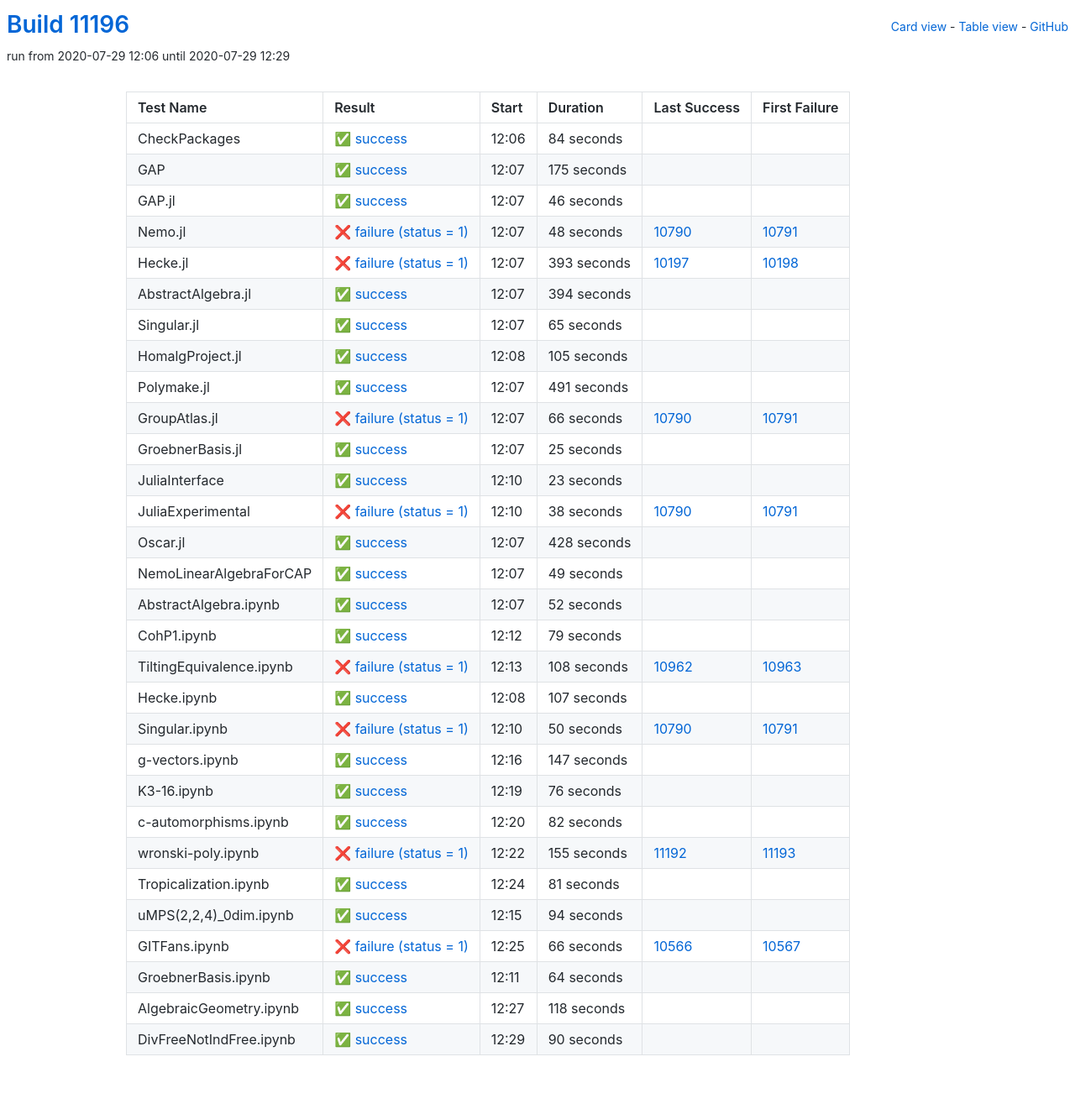
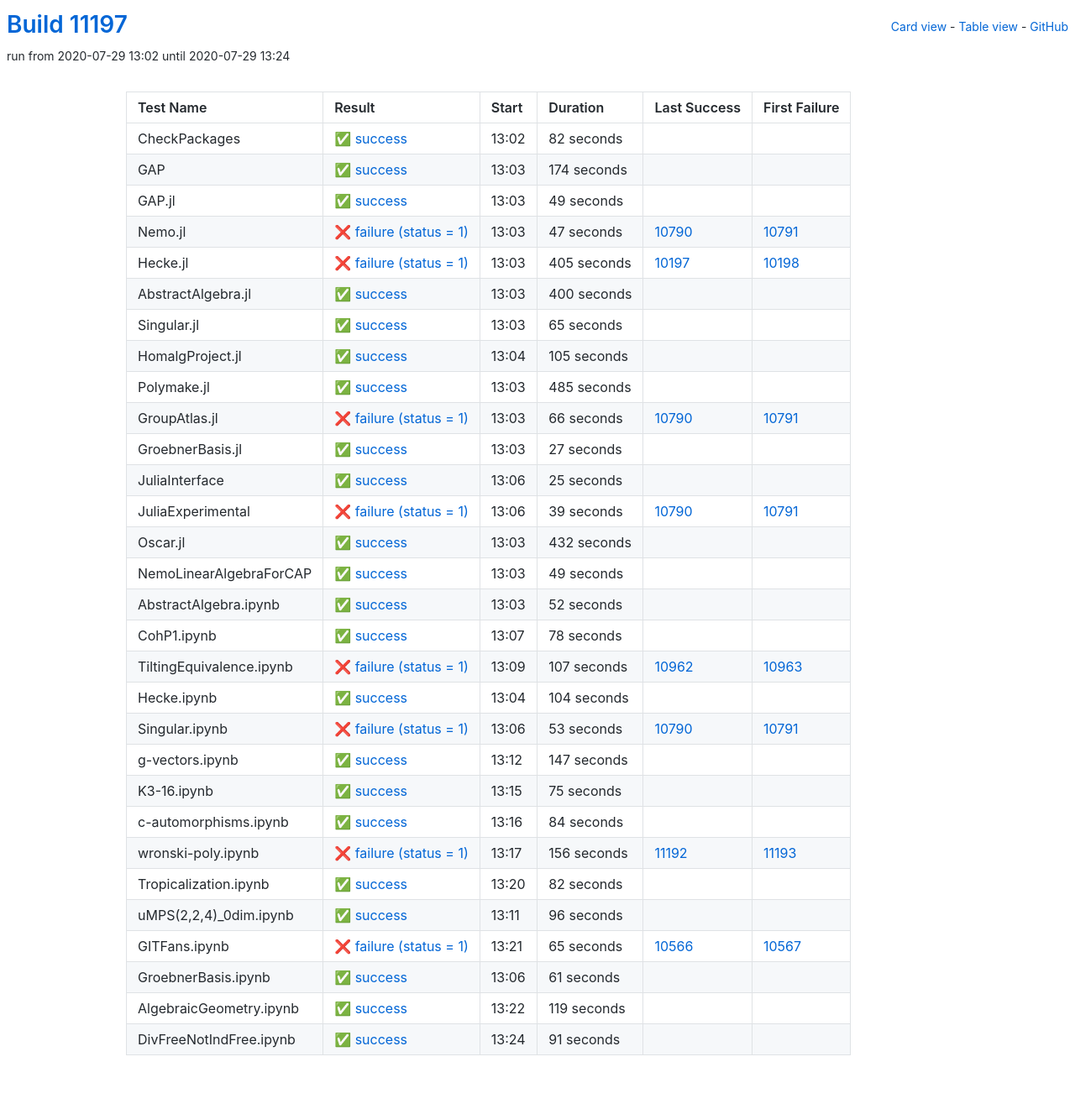
Before and after one commit to oscar-system/oscar-ci-status, a Jekyll site: the page built from table.html, in a window 1280 px wide. Shown: the whole page at 84% size. Built offline with Jekyll 4.4.1, drawn with Linux system fonts in a browser that asks for light colours.

Commit message:
Build #11197

```diff
--- a/_data/ci.yml
+++ b/_data/ci.yml
@@ -1,6 +1,6 @@
 ---
-build: 11196
-build_url: https://oscarci.mathematik.uni-kl.de/job/oscar/11196/
+build: 11197
+build_url: https://oscarci.mathematik.uni-kl.de/job/oscar/11197/
 job: oscar
 organization: oscar-system
 repo: oscar-ci-status
@@ -8,80 +8,80 @@
 tests:
 - name: CheckPackages
   id: checkpackages
-  log: https://oscarci.mathematik.uni-kl.de/job/oscar/11196/artifact/logs/build-11196/CheckPackages.log
-  start: 2020-07-29 12:06
+  log: https://oscarci.mathematik.uni-kl.de/job/oscar/11197/artifact/logs/build-11197/CheckPackages.log
+  start: 2020-07-29 13:02
   success: true
   exitcode: 0
   status: success
-  duration: 84
+  duration: 82
   last_success: false
   last_success_url:
   first_failure: false
   first_failure_url:
 - name: GAP
   id: gap
-  log: https://oscarci.mathematik.uni-kl.de/job/oscar/11196/artifact/logs/build-11196/GAP.log
-  start: 2020-07-29 12:07
+  log: https://oscarci.mathematik.uni-kl.de/job/oscar/11197/artifact/logs/build-11197/GAP.log
+  start: 2020-07-29 13:03
   success: true
   exitcode: 0
   status: success
-  duration: 175
+  duration: 174
   last_success: false
   last_success_url:
   first_failure: false
   first_failure_url:
 - name: GAP.jl
   id: gap-jl
-  log: https://oscarci.mathematik.uni-kl.de/job/oscar/11196/artifact/logs/build-11196/GAP.jl.log
-  start: 2020-07-29 12:07
+  log: https://oscarci.mathematik.uni-kl.de/job/oscar/11197/artifact/logs/build-11197/GAP.jl.log
+  start: 2020-07-29 13:03
   success: true
   exitcode: 0
   status: success
-  duration: 46
+  duration: 49
   last_success: false
   last_success_url:
   first_failure: false
   first_failure_url:
 - name: Nemo.jl
   id: nemo-jl
-  log: https://oscarci.mathematik.uni-kl.de/job/oscar/11196/artifact/logs/build-11196/Nemo.jl.log
-  start: 2020-07-29 12:07
+  log: https://oscarci.mathematik.uni-kl.de/job/oscar/11197/artifact/logs/build-11197/Nemo.jl.log
+  start: 2020-07-29 13:03
   success: false
   exitcode: 1
   status: failure
-  duration: 48
+  duration: 47
   last_success: 10790
   last_success_url: https://oscarci.mathematik.uni-kl.de/job/oscar/10790/
   first_failure: 10791
   first_failure_url: https://oscarci.mathematik.uni-kl.de/job/oscar/10791/
 - name: Hecke.jl
   id: hecke-jl
-  log: https://oscarci.mathematik.uni-kl.de/job/oscar/11196/artifact/logs/build-11196/Hecke.jl.log
-  start: 2020-07-29 12:07
+  log: https://oscarci.mathematik.uni-kl.de/job/oscar/11197/artifact/logs/build-11197/Hecke.jl.log
+  start: 2020-07-29 13:03
   success: false
   exitcode: 1
   status: failure
-  duration: 393
+  duration: 405
   last_success: 10197
   last_success_url: https://oscarci.mathematik.uni-kl.de/job/oscar/10197/
   first_failure: 10198
   first_failure_url: https://oscarci.mathematik.uni-kl.de/job/oscar/10198/
 - name: AbstractAlgebra.jl
   id: abstractalgebra-jl
-  log: https://oscarci.mathematik.uni-kl.de/job/oscar/11196/artifact/logs/build-11196/AbstractAlgebra.jl.log
-  start: 2020-07-29 12:07
+  log: https://oscarci.mathematik.uni-kl.de/job/oscar/11197/artifact/logs/build-11197/AbstractAlgebra.jl.log
+  start: 2020-07-29 13:03
   success: true
   exitcode: 0
   status: success
-  duration: 394
+  duration: 400
   last_success: false
   last_success_url:
   first_failure: false
   first_failure_url:
 - name: Singular.jl
   id: singular-jl
-  log: https://oscarci.mathematik.uni-kl.de/job/oscar/11196/artifact/logs/build-11196/Singular.jl.log
-  start: 2020-07-29 12:07
+  log: https://oscarci.mathematik.uni-kl.de/job/oscar/11197/artifact/logs/build-11197/Singular.jl.log
+  start: 2020-07-29 13:03
   success: true
   exitcode: 0
   status: success
@@ -92,8 +92,8 @@
   first_failure_url:
 - name: HomalgProject.jl
   id: homalgproject-jl
-  log: https://oscarci.mathematik.uni-kl.de/job/oscar/11196/artifact/logs/build-11196/HomalgProject.jl.log
-  start: 2020-07-29 12:08
+  log: https://oscarci.mathematik.uni-kl.de/job/oscar/11197/artifact/logs/build-11197/HomalgProject.jl.log
+  start: 2020-07-29 13:04
   success: true
   exitcode: 0
   status: success
@@ -104,20 +104,20 @@
   first_failure_url:
 - name: Polymake.jl
   id: polymake-jl
-  log: https://oscarci.mathematik.uni-kl.de/job/oscar/11196/artifact/logs/build-11196/Polymake.jl.log
-  start: 2020-07-29 12:07
+  log: https://oscarci.mathematik.uni-kl.de/job/oscar/11197/artifact/logs/build-11197/Polymake.jl.log
+  start: 2020-07-29 13:03
   success: true
   exitcode: 0
   status: success
-  duration: 491
+  duration: 485
   last_success: false
   last_success_url:
   first_failure: false
   first_failure_url:
 - name: GroupAtlas.jl
   id: groupatlas-jl
-  log: https://oscarci.mathematik.uni-kl.de/job/oscar/11196/artifact/logs/build-11196/GroupAtlas.jl.log
-  start: 2020-07-29 12:07
+  log: https://oscarci.mathematik.uni-kl.de/job/oscar/11197/artifact/logs/build-11197/GroupAtlas.jl.log
+  start: 2020-07-29 13:03
   success: false
   exitcode: 1
   status: failure
@@ -128,8 +128,20 @@
   first_failure_url: https://oscarci.mathematik.uni-kl.de/job/oscar/10791/
 - name: GroebnerBasis.jl
   id: groebnerbasis-jl
-  log: https://oscarci.mathematik.uni-kl.de/job/oscar/11196/artifact/logs/build-11196/GroebnerBasis.jl.log
-  start: 2020-07-29 12:07
+  log: https://oscarci.mathematik.uni-kl.de/job/oscar/11197/artifact/logs/build-11197/GroebnerBasis.jl.log
+  start: 2020-07-29 13:03
+  success: true
+  exitcode: 0
+  status: success
+  duration: 27
+  last_success: false
+  last_success_url:
+  first_failure: false
+  first_failure_url:
+- name: JuliaInterface
+  id: juliainterface
+  log: https://oscarci.mathematik.uni-kl.de/job/oscar/11197/artifact/logs/build-11197/JuliaInterface.log
+  start: 2020-07-29 13:06
   success: true
   exitcode: 0
   status: success
@@ -138,46 +150,34 @@
   last_success_url:
   first_failure: false
   first_failure_url:
-- name: JuliaInterface
-  id: juliainterface
-  log: https://oscarci.mathematik.uni-kl.de/job/oscar/11196/artifact/logs/build-11196/JuliaInterface.log
-  start: 2020-07-29 12:10
-  success: true
-  exitcode: 0
-  status: success
-  duration: 23
-  last_success: false
-  last_success_url:
-  first_failure: false
-  first_failure_url:
 - name: JuliaExperimental
   id: juliaexperimental
-  log: https://oscarci.mathematik.uni-kl.de/job/oscar/11196/artifact/logs/build-11196/JuliaExperimental.log
-  start: 2020-07-29 12:10
+  log: https://oscarci.mathematik.uni-kl.de/job/oscar/11197/artifact/logs/build-11197/JuliaExperimental.log
+  start: 2020-07-29 13:06
   success: false
   exitcode: 1
   status: failure
-  duration: 38
+  duration: 39
   last_success: 10790
   last_success_url: https://oscarci.mathematik.uni-kl.de/job/oscar/10790/
   first_failure: 10791
   first_failure_url: https://oscarci.mathematik.uni-kl.de/job/oscar/10791/
 - name: Oscar.jl
   id: oscar-jl
-  log: https://oscarci.mathematik.uni-kl.de/job/oscar/11196/artifact/logs/build-11196/Oscar.jl.log
-  start: 2020-07-29 12:07
+  log: https://oscarci.mathematik.uni-kl.de/job/oscar/11197/artifact/logs/build-11197/Oscar.jl.log
+  start: 2020-07-29 13:03
   success: true
   exitcode: 0
   status: success
-  duration: 428
+  duration: 432
   last_success: false
   last_success_url:
   first_failure: false
   first_failure_url:
 - name: NemoLinearAlgebraForCAP
   id: nemolinearalgebraforcap
-  log: https://oscarci.mathematik.uni-kl.de/job/oscar/11196/artifact/logs/build-11196/NemoLinearAlgebraForCAP.log
-  start: 2020-07-29 12:07
+  log: https://oscarci.mathematik.uni-kl.de/job/oscar/11197/artifact/logs/build-11197/NemoLinearAlgebraForCAP.log
+  start: 2020-07-29 13:03
   success: true
   exitcode: 0
   status: success
@@ -188,8 +188,8 @@
   first_failure_url:
 - name: AbstractAlgebra.ipynb
   id: abstractalgebra-ipynb
-  log: https://oscarci.mathematik.uni-kl.de/job/oscar/11196/artifact/logs/build-11196/AbstractAlgebra.ipynb.log
-  start: 2020-07-29 12:07
+  log: https://oscarci.mathematik.uni-kl.de/job/oscar/11197/artifact/logs/build-11197/AbstractAlgebra.ipynb.log
+  start: 2020-07-29 13:03
   success: true
   exitcode: 0
   status: success
@@ -200,56 +200,56 @@
   first_failure_url:
 - name: CohP1.ipynb
   id: cohp1-ipynb
-  log: https://oscarci.mathematik.uni-kl.de/job/oscar/11196/artifact/logs/build-11196/CohP1.ipynb.log
-  start: 2020-07-29 12:12
+  log: https://oscarci.mathematik.uni-kl.de/job/oscar/11197/artifact/logs/build-11197/CohP1.ipynb.log
+  start: 2020-07-29 13:07
   success: true
   exitcode: 0
   status: success
-  duration: 79
+  duration: 78
   last_success: false
   last_success_url:
   first_failure: false
   first_failure_url:
 - name: TiltingEquivalence.ipynb
   id: tiltingequivalence-ipynb
-  log: https://oscarci.mathematik.uni-kl.de/job/oscar/11196/artifact/logs/build-11196/TiltingEquivalence.ipynb.log
-  start: 2020-07-29 12:13
+  log: https://oscarci.mathematik.uni-kl.de/job/oscar/11197/artifact/logs/build-11197/TiltingEquivalence.ipynb.log
+  start: 2020-07-29 13:09
   success: false
   exitcode: 1
   status: failure
-  duration: 108
+  duration: 107
   last_success: 10962
   last_success_url: https://oscarci.mathematik.uni-kl.de/job/oscar/10962/
   first_failure: 10963
   first_failure_url: https://oscarci.mathematik.uni-kl.de/job/oscar/10963/
 - name: Hecke.ipynb
   id: hecke-ipynb
-  log: https://oscarci.mathematik.uni-kl.de/job/oscar/11196/artifact/logs/build-11196/Hecke.ipynb.log
-  start: 2020-07-29 12:08
+  log: https://oscarci.mathematik.uni-kl.de/job/oscar/11197/artifact/logs/build-11197/Hecke.ipynb.log
+  start: 2020-07-29 13:04
   success: true
   exitcode: 0
   status: success
-  duration: 107
+  duration: 104
   last_success: false
   last_success_url:
   first_failure: false
   first_failure_url:
 - name: Singular.ipynb
   id: singular-ipynb
-  log: https://oscarci.mathematik.uni-kl.de/job/oscar/11196/artifact/logs/build-11196/Singular.ipynb.log
-  start: 2020-07-29 12:10
+  log: https://oscarci.mathematik.uni-kl.de/job/oscar/11197/artifact/logs/build-11197/Singular.ipynb.log
+  start: 2020-07-29 13:06
   success: false
   exitcode: 1
   status: failure
-  duration: 50
+  duration: 53
   last_success: 10790
   last_success_url: https://oscarci.mathematik.uni-kl.de/job/oscar/10790/
   first_failure: 10791
   first_failure_url: https://oscarci.mathematik.uni-kl.de/job/oscar/10791/
 - name: g-vectors.ipynb
   id: g-vectors-ipynb
-  log: https://oscarci.mathematik.uni-kl.de/job/oscar/11196/artifact/logs/build-11196/g-vectors.ipynb.log
-  start: 2020-07-29 12:16
+  log: https://oscarci.mathematik.uni-kl.de/job/oscar/11197/artifact/logs/build-11197/g-vectors.ipynb.log
+  start: 2020-07-29 13:12
   success: true
   exitcode: 0
   status: success
@@ -260,20 +260,44 @@
   first_failure_url:
 - name: K3-16.ipynb
   id: k3-16-ipynb
-  log: https://oscarci.mathematik.uni-kl.de/job/oscar/11196/artifact/logs/build-11196/K3-16.ipynb.log
-  start: 2020-07-29 12:19
+  log: https://oscarci.mathematik.uni-kl.de/job/oscar/11197/artifact/logs/build-11197/K3-16.ipynb.log
+  start: 2020-07-29 13:15
   success: true
   exitcode: 0
   status: success
-  duration: 76
+  duration: 75
   last_success: false
   last_success_url:
   first_failure: false
   first_failure_url:
 - name: c-automorphisms.ipynb
   id: c-automorphisms-ipynb
-  log: https://oscarci.mathematik.uni-kl.de/job/oscar/11196/artifact/logs/build-11196/c-automorphisms.ipynb.log
-  start: 2020-07-29 12:20
+  log: https://oscarci.mathematik.uni-kl.de/job/oscar/11197/artifact/logs/build-11197/c-automorphisms.ipynb.log
+  start: 2020-07-29 13:16
+  success: true
+  exitcode: 0
+  status: success
+  duration: 84
+  last_success: false
+  last_success_url:
+  first_failure: false
+  first_failure_url:
+- name: wronski-poly.ipynb
+  id: wronski-poly-ipynb
+  log: https://oscarci.mathematik.uni-kl.de/job/oscar/11197/artifact/logs/build-11197/wronski-poly.ipynb.log
+  start: 2020-07-29 13:17
+  success: false
+  exitcode: 1
+  status: failure
+  duration: 156
+  last_success: 11192
+  last_success_url: https://oscarci.mathematik.uni-kl.de/job/oscar/11192/
+  first_failure: 11193
+  first_failure_url: https://oscarci.mathematik.uni-kl.de/job/oscar/11193/
+- name: Tropicalization.ipynb
+  id: tropicalization-ipynb
+  log: https://oscarci.mathematik.uni-kl.de/job/oscar/11197/artifact/logs/build-11197/Tropicalization.ipynb.log
+  start: 2020-07-29 13:20
   success: true
   exitcode: 0
   status: success
@@ -282,86 +306,62 @@
   last_success_url:
   first_failure: false
   first_failure_url:
-- name: wronski-poly.ipynb
-  id: wronski-poly-ipynb
-  log: https://oscarci.mathematik.uni-kl.de/job/oscar/11196/artifact/logs/build-11196/wronski-poly.ipynb.log
-  start: 2020-07-29 12:22
-  success: false
-  exitcode: 1
-  status: failure
-  duration: 155
-  last_success: 11192
-  last_success_url: https://oscarci.mathematik.uni-kl.de/job/oscar/11192/
-  first_failure: 11193
-  first_failure_url: https://oscarci.mathematik.uni-kl.de/job/oscar/11193/
-- name: Tropicalization.ipynb
-  id: tropicalization-ipynb
-  log: https://oscarci.mathematik.uni-kl.de/job/oscar/11196/artifact/logs/build-11196/Tropicalization.ipynb.log
-  start: 2020-07-29 12:24
+- name: uMPS(2,2,4)_0dim.ipynb
+  id: umps-2-2-4-0dim-ipynb
+  log: https://oscarci.mathematik.uni-kl.de/job/oscar/11197/artifact/logs/build-11197/uMPS-2-2-4-_0dim.ipynb.log
+  start: 2020-07-29 13:11
   success: true
   exitcode: 0
   status: success
-  duration: 81
-  last_success: false
-  last_success_url:
-  first_failure: false
-  first_failure_url:
-- name: uMPS(2,2,4)_0dim.ipynb
-  id: umps-2-2-4-0dim-ipynb
-  log: https://oscarci.mathematik.uni-kl.de/job/oscar/11196/artifact/logs/build-11196/uMPS-2-2-4-_0dim.ipynb.log
-  start: 2020-07-29 12:15
-  success: true
-  exitcode: 0
-  status: success
-  duration: 94
+  duration: 96
   last_success: false
   last_success_url:
   first_failure: false
   first_failure_url:
 - name: GITFans.ipynb
   id: gitfans-ipynb
-  log: https://oscarci.mathematik.uni-kl.de/job/oscar/11196/artifact/logs/build-11196/GITFans.ipynb.log
-  start: 2020-07-29 12:25
+  log: https://oscarci.mathematik.uni-kl.de/job/oscar/11197/artifact/logs/build-11197/GITFans.ipynb.log
+  start: 2020-07-29 13:21
   success: false
   exitcode: 1
   status: failure
-  duration: 66
+  duration: 65
   last_success: 10566
   last_success_url: https://oscarci.mathematik.uni-kl.de/job/oscar/10566/
   first_failure: 10567
   first_failure_url: https://oscarci.mathematik.uni-kl.de/job/oscar/10567/
 - name: GroebnerBasis.ipynb
   id: groebnerbasis-ipynb
-  log: https://oscarci.mathematik.uni-kl.de/job/oscar/11196/artifact/logs/build-11196/GroebnerBasis.ipynb.log
-  start: 2020-07-29 12:11
+  log: https://oscarci.mathematik.uni-kl.de/job/oscar/11197/artifact/logs/build-11197/GroebnerBasis.ipynb.log
+  start: 2020-07-29 13:06
   success: true
   exitcode: 0
   status: success
-  duration: 64
+  duration: 61
   last_success: false
   last_success_url:
   first_failure: false
   first_failure_url:
 - name: AlgebraicGeometry.ipynb
   id: algebraicgeometry-ipynb
-  log: https://oscarci.mathematik.uni-kl.de/job/oscar/11196/artifact/logs/build-11196/AlgebraicGeometry.ipynb.log
-  start: 2020-07-29 12:27
+  log: https://oscarci.mathematik.uni-kl.de/job/oscar/11197/artifact/logs/build-11197/AlgebraicGeometry.ipynb.log
+  start: 2020-07-29 13:22
   success: true
   exitcode: 0
   status: success
-  duration: 118
+  duration: 119
   last_success: false
   last_success_url:
   first_failure: false
   first_failure_url:
 - name: DivFreeNotIndFree.ipynb
   id: divfreenotindfree-ipynb
-  log: https://oscarci.mathematik.uni-kl.de/job/oscar/11196/artifact/logs/build-11196/DivFreeNotIndFree.ipynb.log
-  start: 2020-07-29 12:29
+  log: https://oscarci.mathematik.uni-kl.de/job/oscar/11197/artifact/logs/build-11197/DivFreeNotIndFree.ipynb.log
+  start: 2020-07-29 13:24
   success: true
   exitcode: 0
   status: success
-  duration: 90
+  duration: 91
   last_success: false
   last_success_url:
   first_failure: false
```
Also changed, not shown: README.md.
